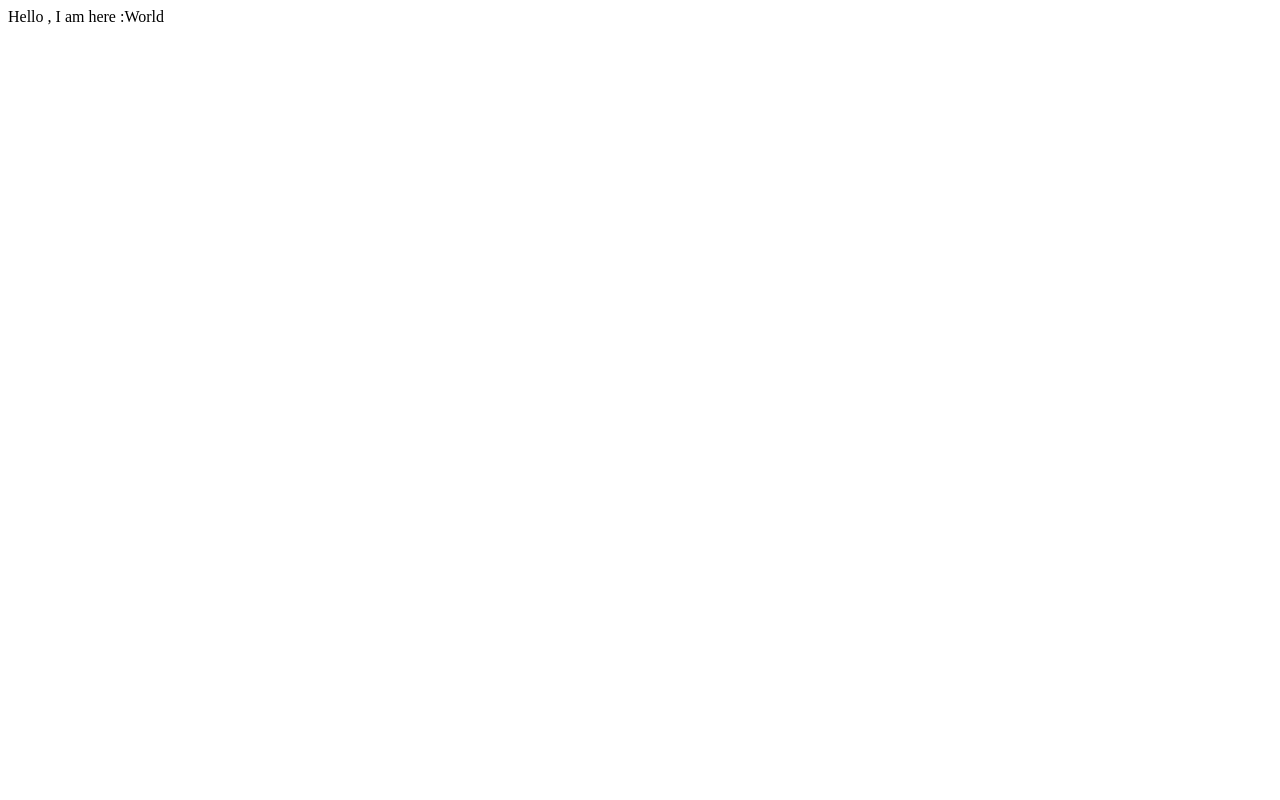
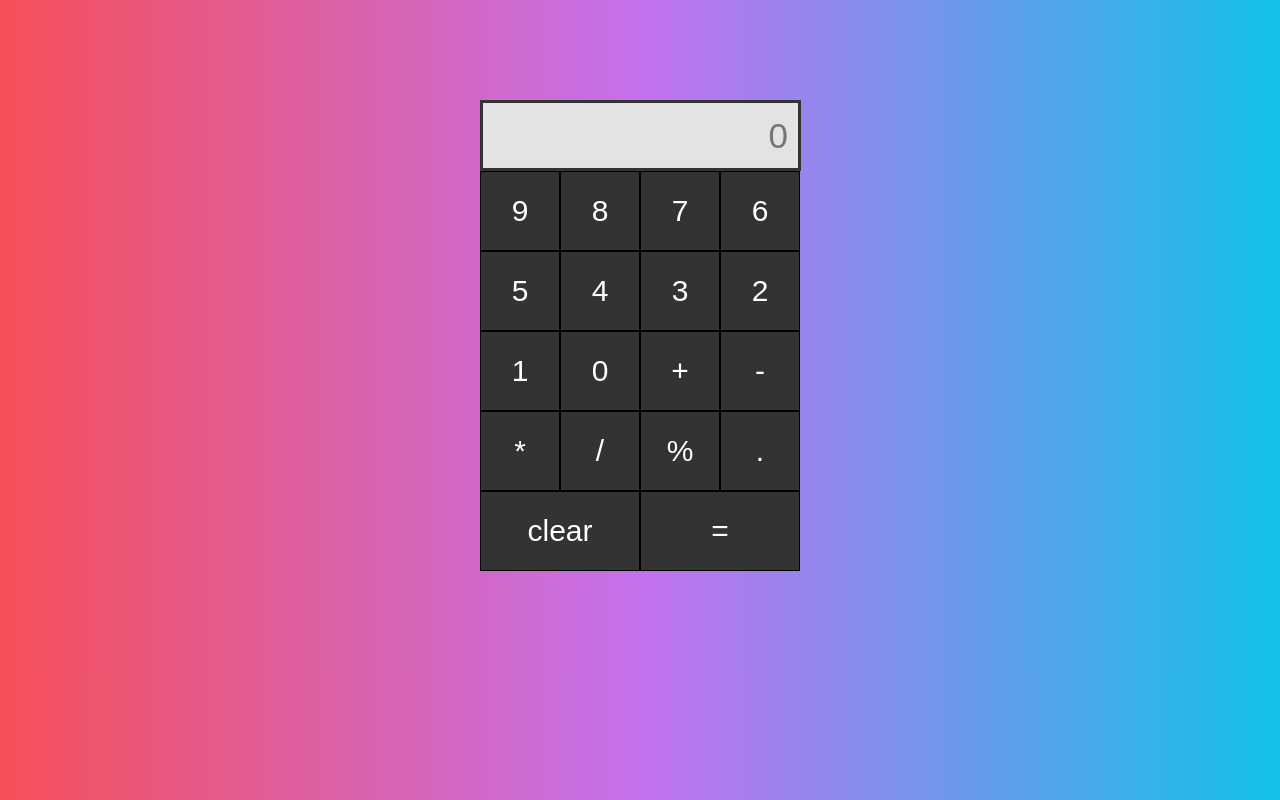
Before and after one commit to patpishiva/reactCalculator, a React (Create React App) app: page / in a window 1280 px wide. Built offline with nearby package versions, Linux system fonts and the light colour scheme; the HTML template or start-up script is replaced by a standard one.

Commit message:
React Calculator

```diff
--- /dev/null
+++ b/src/App.css
@@ -0,0 +1,46 @@
+.calc {
+    width: 320px;
+    margin: 100px auto;
+  }
+
+  body{
+    background: #12c2e9; /*fallback for old browsers */
+    background: -webkit-linear-gradient(
+      to right,
+      #f64f59,
+      #c471ed,
+      #12c2e9
+    ); /*Chrome 10-25, Safari 5.1-6 */
+
+    background: linear-gradient(
+      to right,
+      #f64f59,
+      #c471ed,
+      #12c2e9
+
+    ); /* W3C , IE 10+/ Edge, Firefox 16+ , Chrome 26+ , Opera 12+ , Safari 7+ */
+  }
+
+  #answer {
+    background-color: #e3e3e3;
+    padding: 10px;
+    font-size: 35px;
+    width: 295px;
+    height: 45px;
+    text-align: right;
+    border: 3px solid #333;
+  }
+
+  .button {
+    background: #333;
+    height: 80px;
+    width: 80px;
+    color: white;
+    font-size: 30px;
+    border: 1px solid black;
+
+  }
+
+  .button1{
+    width: 160px;
+  }
--- a/src/App.js
+++ b/src/App.js
@@ -1,8 +1,56 @@
-import React from 'react';
+import logo from './logo.svg';
+import './App.css';
+import {useState} from "react"
 
 function App() {
-  const value = 'World';
-  return <div>Hello , I am here :{value}</div>;
+
+  const[result,setResult] =useState("")
+
+const clickHandler = (event) => {
+  setResult(result.concat(event.target.value))
+}
+
+const clearDisplay = () => {
+  setResult("")
+}
+
+const calculate = () => {
+  setResult(eval(result).toString())
+}
+
+  return (
+   <>
+   <div className='calc'>
+    <input type='text' placeholder="0" id="answer" value={result}></input>
+
+    <input type="button" value="9" className="button" onClick={clickHandler}></input>
+    <input type="button" value="8"  className="button" onClick={clickHandler}></input>
+    <input type="button" value="7" className="button" onClick={clickHandler}></input>
+    <input type="button" value="6" className="button" onClick={clickHandler}></input>
+    <input type="button" value="5" className="button" onClick={clickHandler}></input>
+    <input type="button" value="4" className="button" onClick={clickHandler}></input>
+    <input type="button" value="3" className="button" onClick={clickHandler}></input>
+    <input type="button" value="2" className="button" onClick={clickHandler}></input>
+    <input type="button" value="1" className="button" onClick={clickHandler}></input>
+    <input type="button" value="0" className="button" onClick={clickHandler}></input>
+
+    <input type="button" value="+" className="button" onClick={clickHandler}></input>
+    <input type="button" value="-" className="button" onClick={clickHandler}></input>
+    <input type="button" value="*" className="button" onClick={clickHandler}></input>
+    <input type="button" value="/" className="button" onClick={clickHandler}></input>
+    <input type="button" value="%" className="button" onClick={clickHandler}></input>
+    <input type="button" value="." className="button" onClick={clickHandler}></input>
+
+    <input type="button" value="clear" className="button button1" onClick={clearDisplay}></input>
+    <input type="button" value="=" className="button button1" onClick={calculate}></input>
+
+
+   </div>
+
+
+
+   </>
+  );
 }
 
 export default App;
```
